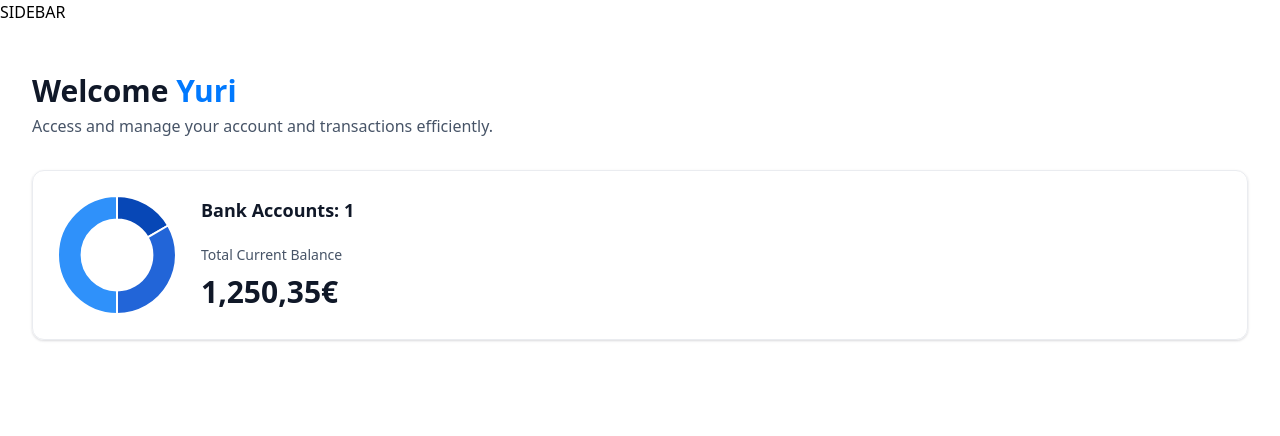
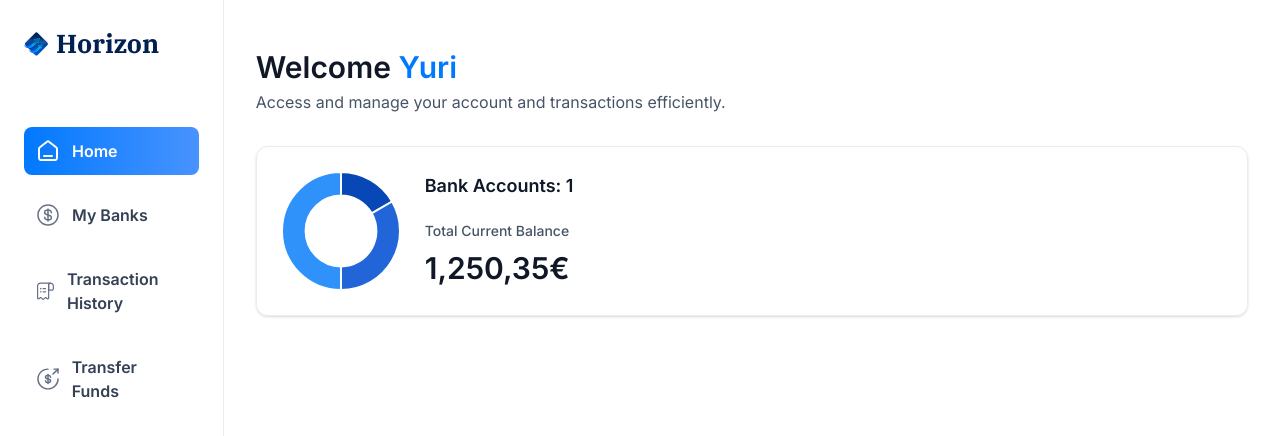
Before and after one commit to semiyuri/course-jsm-banking-app, a Next.js app: page / in a window 1280 px wide. Shown: the top 436 px of the page. Built offline with nearby package versions, Linux system fonts and the light colour scheme.

Commit message:
feat: implement Sidebar navigation component

```diff
--- a/app/(root)/layout.tsx
+++ b/app/(root)/layout.tsx
@@ -1,11 +1,18 @@
+import Sidebar from "@/components/Sidebar";
+
 export default function RootLayout({
   children,
 }: Readonly<{
   children: React.ReactNode;
 }>) {
+  const loggedIn = {
+    firstName: "Yuri",
+    lastName: "Developer",
+  };
+
   return (
-    <main>
-      SIDEBAR
+    <main className="flex h-screen w-full font-inter">
+      <Sidebar user={loggedIn} />
       {children}
     </main>
   );
--- /dev/null
+++ b/components/Sidebar.tsx
@@ -0,0 +1,62 @@
+"use client";
+
+import Link from "next/link";
+import React from "react";
+import Image from "next/image";
+import { sidebarLinks } from "@/constants";
+import { cn } from "@/lib/utils";
+import { usePathname } from "next/navigation";
+
+interface Props {
+  user: User;
+}
+
+const Sidebar = ({ user }: Props) => {
+  const pathname = usePathname();
+
+  return (
+    <section className="sidebar">
+      <nav className="flex flex-col gap-4">
+        <Link href="/" className="mb-12 cursor-pointer flex items-center gap-2">
+          <Image
+            width={34}
+            height={34}
+            src="/icons/logo.svg"
+            alt="Horizon logo"
+            className="size-[24px] max-xl:size-14"
+          />
+
+          <h1 className="sidebar-logo">Horizon</h1>
+        </Link>
+
+        {sidebarLinks.map((link) => {
+          const isActive =
+            pathname === link.route || pathname.startsWith(`${link.route}/`);
+
+          return (
+            <Link
+              key={link.label}
+              href={link.route}
+              className={cn("sidebar-link", { "bg-bank-gradient": isActive })}
+            >
+              <div className="relative size-6">
+                <Image
+                  fill
+                  src={link.imgURL}
+                  alt={link.label}
+                  className={cn({ "brightness-[3] invert-0": isActive })}
+                />
+              </div>
+
+              <p className={cn("sidebar-label", { "!text-white": isActive })}>
+                {link.label}
+              </p>
+            </Link>
+          );
+        })}
+      </nav>
+    </section>
+  );
+};
+
+export default Sidebar;
--- a/types/index.d.ts
+++ b/types/index.d.ts
@@ -205,10 +205,6 @@ declare interface RightSidebarProps {
   banks: Bank[] & Account[];
 }
 
-declare interface SiderbarProps {
-  user: User;
-}
-
 declare interface RecentTransactionsProps {
   accounts: Account[];
   transactions: Transaction[];
```
